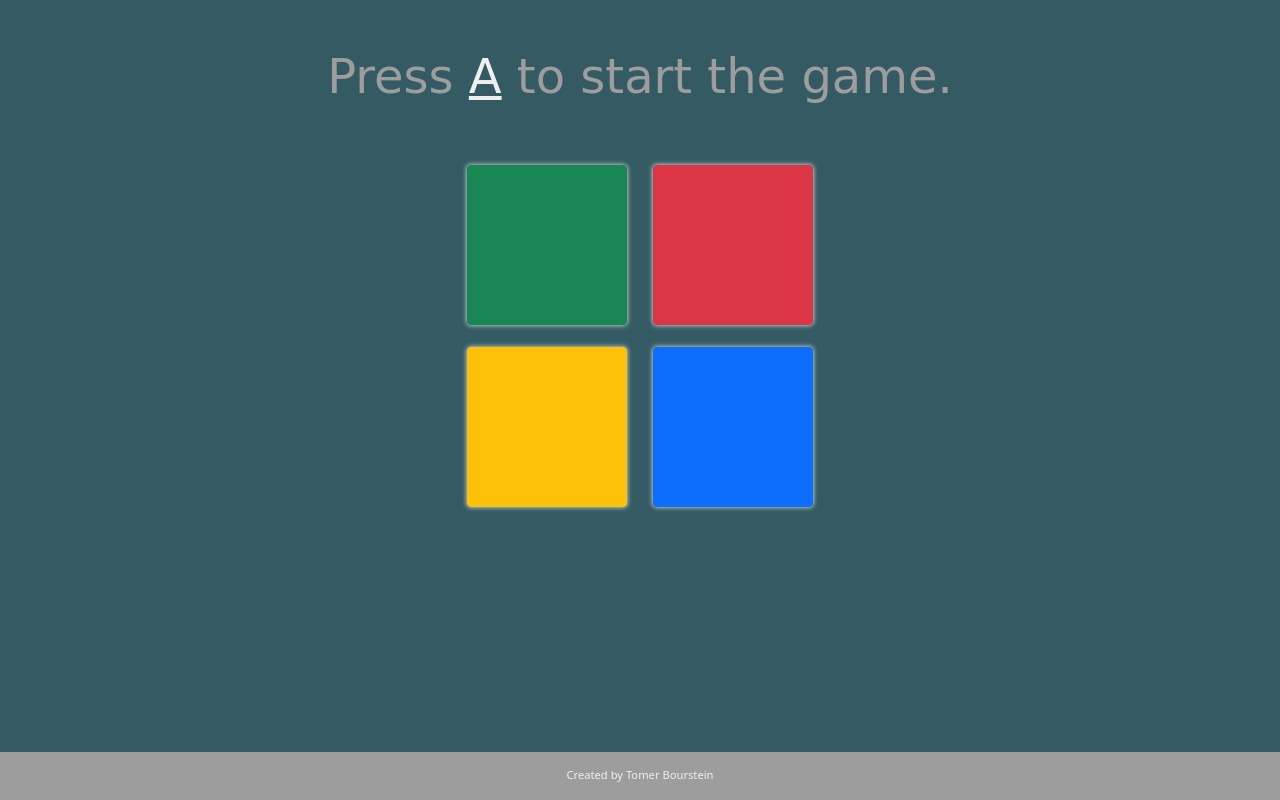
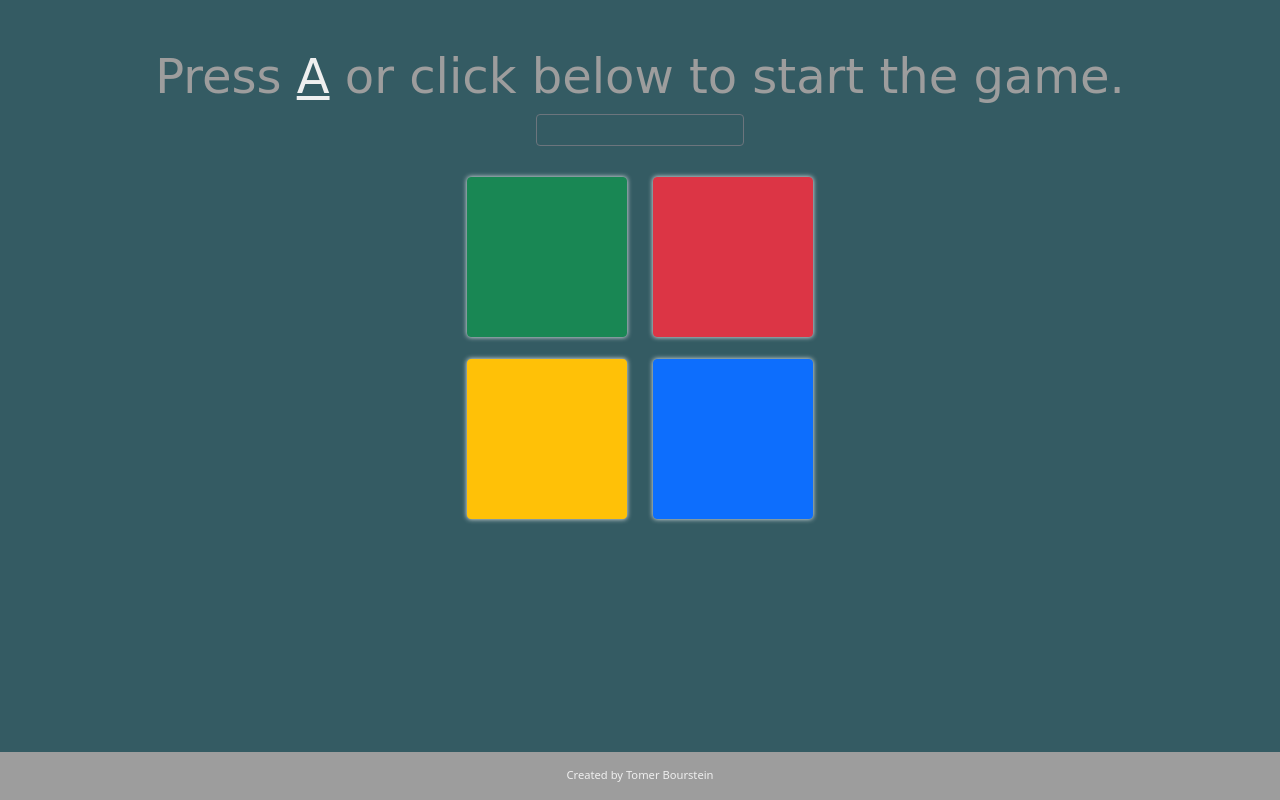
Before and after one commit to tomerbourstein/Simon, a plain HTML site: page index.html in a window 1280 px wide. Drawn offline with nearby package versions, Linux system fonts and the light colour scheme; a web font is replaced by a local one.

Commit message:
Update index.html

```diff
--- a/index.html
+++ b/index.html
@@ -13,7 +13,9 @@
 
 <body>
   <div class="container-fluid">
-    <h1 class="mt-5 mb-5"> Press <span>A</span> to start the game.</h1>
+
+    <h1 class="mt-5">Press <span>A</span> or click below to start the game.</h1>
+    <div id="startButton" class=" startKey btn btn-outline-secondary btn-block" type="button" name="button"></div>
 
     <div class="row">
       <div class="col">
```
